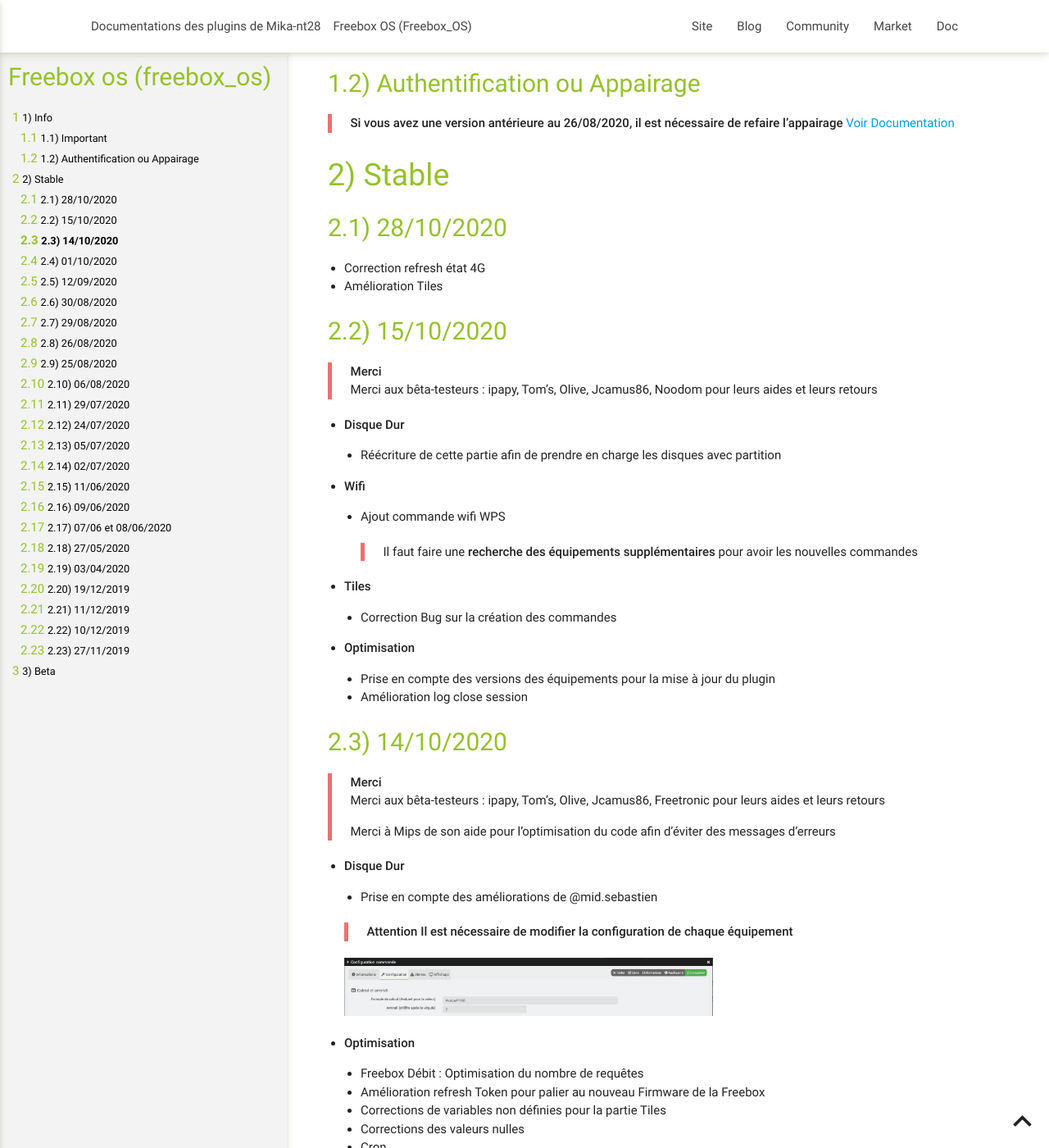
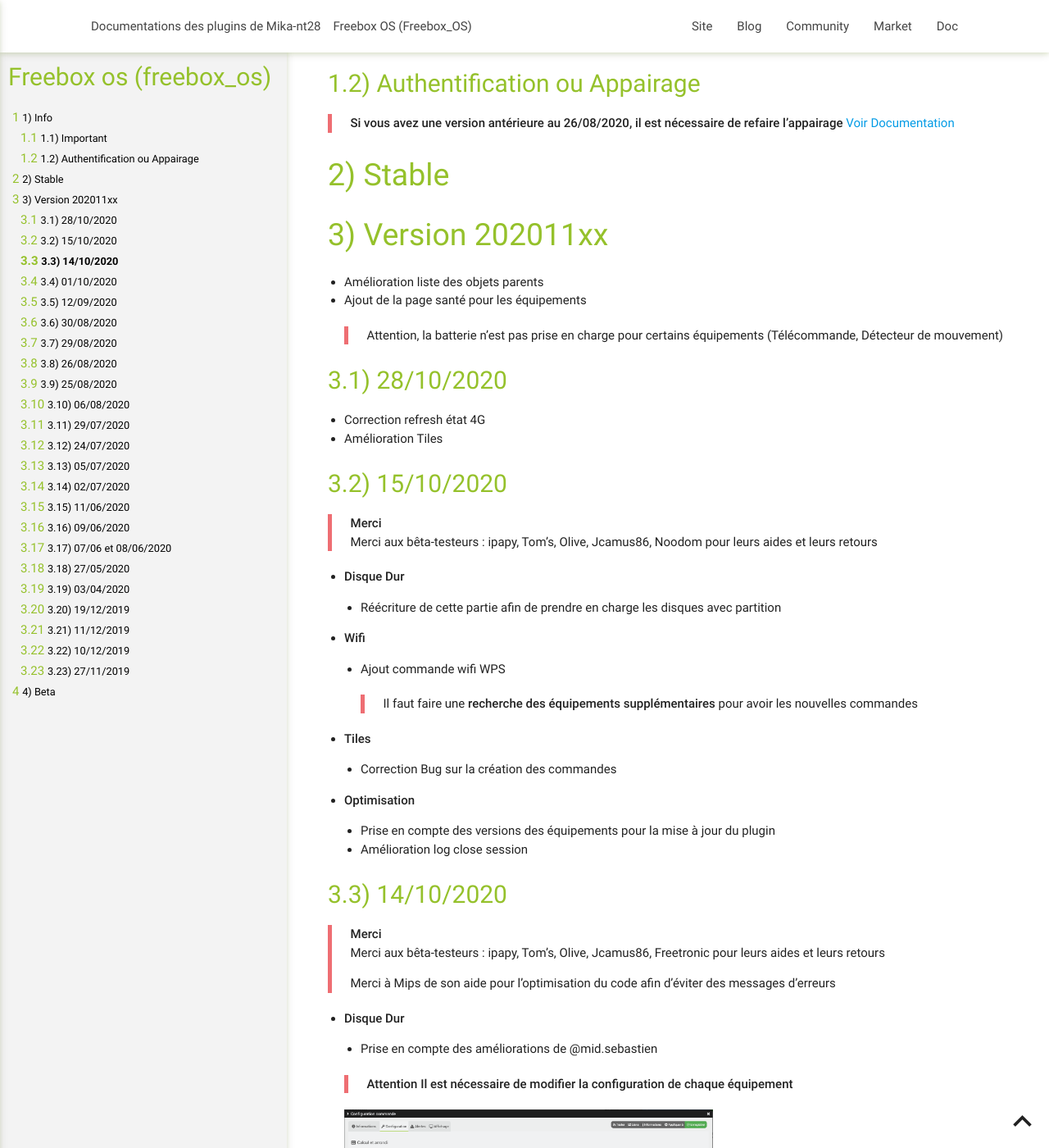
Before and after one commit to mika-nt28/Documentations, a Jekyll site: the page built from Freebox_OS/fr_FR/changelog.md, in a window 1280 px wide and 1400 px high, scrolled down 242 px. Shown: the whole window at 82% size. Built offline with Jekyll 4.4.1, drawn with Linux system fonts in a browser that asks for light colours; some of the changed text lies outside the part shown.

Commit message:
Update documentation freebox

```diff
--- a/Freebox_OS/fr_FR/changelog.md
+++ b/Freebox_OS/fr_FR/changelog.md
@@ -18,6 +18,12 @@
 > **Si vous avez une version antérieure au 26/08/2020, il est nécessaire de refaire l’appairage** [Voir Documentation](https://mika-nt28.github.io/Documentations/Freebox_OS/fr_FR/?theme=light#tocAnchor-1-2-1)
 
 # Stable
+
+# Version 202011xx
+
+- Amélioration liste des objets parents
+- Ajout de la page santé pour les équipements
+  > Attention, la batterie n'est pas prise en charge pour certains équipements (Télécommande, Détecteur de mouvement)
 
 ## 28/10/2020
 
```
Also changed, not shown: Freebox_OS/fr_FR/index.md (+4 -1 lines).
